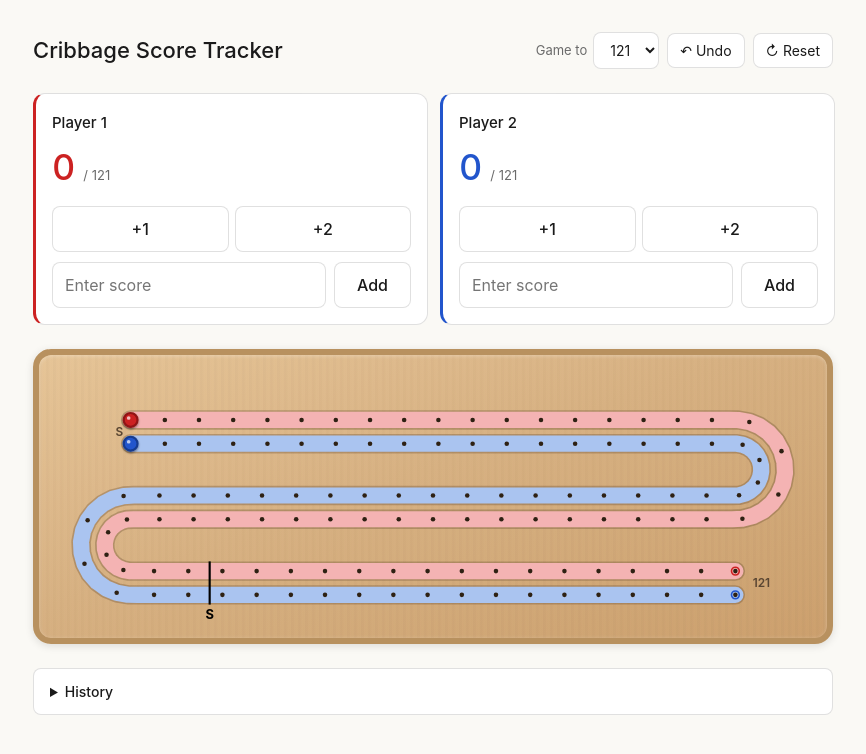
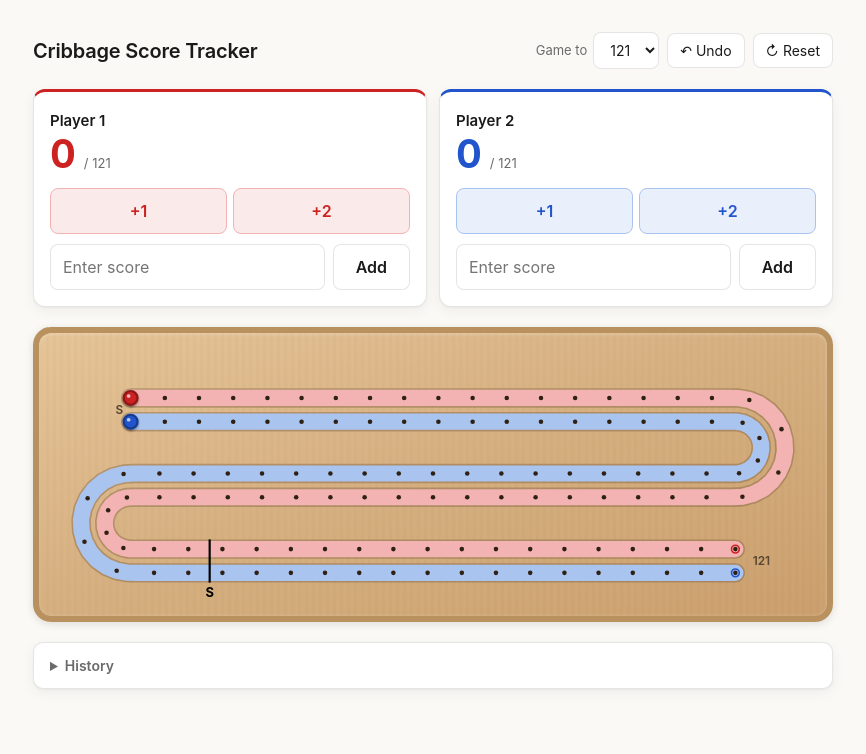
Before and after one commit to Victor-tsingh/Cribbage-Tracker, a Flask app: page / in a window 1280 px wide. Shown: the top 754 px of the page, without its empty margins (207-1073 px from the left). Run offline with Flask 3, Linux system fonts and the light colour scheme.

Commit message:
Update style.css

```diff
--- a/Crib-project/static/style.css
+++ b/Crib-project/static/style.css
@@ -1,16 +1,20 @@
 :root {
   --p1: #cc2222;
   --p1-light: #f4b3b3;
+  --p1-tint: #fbeaea;
   --p2: #2255cc;
   --p2-light: #aac4f0;
+  --p2-tint: #e9effb;
   --bg: #faf9f5;
   --surface: #ffffff;
   --surface-alt: #f1efe8;
-  --border: rgba(0, 0, 0, 0.12);
+  --border: rgba(0, 0, 0, 0.10);
   --text: #1a1a1a;
   --text-muted: #6b6b6b;
-  --success-bg: #E1F5EE;
-  --success-text: #04342C;
+  --success-bg: #e1f5ee;
+  --success-text: #04342c;
+  --radius: 12px;
+  --shadow-card: 0 1px 2px rgba(0, 0, 0, 0.04), 0 4px 14px rgba(0, 0, 0, 0.05);
 }
 
 * { box-sizing: border-box; }
@@ -20,7 +24,7 @@ body {
   background: var(--bg);
   color: var(--text);
   margin: 0;
-  padding: 2rem 1rem;
+  padding: 2rem 1rem 3rem;
   line-height: 1.5;
 }
 
@@ -35,12 +39,13 @@ header {
   align-items: center;
   gap: 1rem;
   flex-wrap: wrap;
-  margin-bottom: 1.5rem;
+  margin-bottom: 1.25rem;
 }
 
 h1 {
-  font-size: 22px;
-  font-weight: 500;
+  font-size: 20px;
+  font-weight: 600;
+  letter-spacing: -0.01em;
   margin: 0;
 }
 
@@ -62,26 +67,38 @@ button, select, input {
   font-family: inherit;
   font-size: 14px;
   padding: 8px 12px;
-  border: 0.5px solid var(--border);
+  border: 1px solid var(--border);
   border-radius: 8px;
   background: var(--surface);
   color: var(--text);
   cursor: pointer;
-  transition: background 0.15s, transform 0.05s;
+  transition: background 0.15s, border-color 0.15s, transform 0.05s;
 }
 
-button:hover { background: var(--surface-alt); }
-button:active { transform: scale(0.97); }
+button:hover:not(:disabled) { background: var(--surface-alt); }
+button:active:not(:disabled) { transform: scale(0.97); }
+
+button:disabled {
+  opacity: 0.45;
+  cursor: not-allowed;
+}
+
+:focus-visible {
+  outline: 2px solid #4a7bd4;
+  outline-offset: 2px;
+}
 
 input[type="number"], input[type="text"] {
   cursor: text;
 }
 
+/* ---- Player cards ---- */
+
 .players {
   display: grid;
   grid-template-columns: 1fr 1fr;
   gap: 12px;
-  margin-bottom: 1.5rem;
+  margin-bottom: 1.25rem;
 }
 
 @media (max-width: 600px) {
@@ -89,30 +106,63 @@ input[type="number"], input[type="text"] {
 }
 
 .player-card {
+  position: relative;             /* anchor for the "nice" toast */
   background: var(--surface);
-  border: 0.5px solid var(--border);
-  border-radius: 12px;
+  border: 1px solid var(--border);
+  border-radius: var(--radius);
   padding: 16px;
+  box-shadow: var(--shadow-card);
 }
 
-.player-card[data-player="0"] { border-left: 3px solid var(--p1); }
-.player-card[data-player="1"] { border-left: 3px solid var(--p2); }
+.player-card[data-player="0"] { border-top: 3px solid var(--p1); }
+.player-card[data-player="1"] { border-top: 3px solid var(--p2); }
+
+.card-top {
+  display: flex;
+  align-items: center;
+  justify-content: space-between;
+  gap: 8px;
+  margin-bottom: 6px;
+}
 
 .player-name {
-  width: 100%;
+  flex: 1;
+  min-width: 0;
   font-size: 15px;
-  font-weight: 500;
+  font-weight: 600;
   border: none;
   background: transparent;
-  padding: 0;
-  margin-bottom: 8px;
+  padding: 2px 4px;
+  margin: 0 0 0 -4px;
+  border-radius: 4px;
 }
 
+.player-name:hover { background: var(--surface-alt); }
 .player-name:focus {
   outline: none;
   background: var(--surface-alt);
-  padding: 2px 4px;
-  border-radius: 4px;
+}
+
+.dealer-chip {
+  flex-shrink: 0;
+  font-size: 11px;
+  font-weight: 600;
+  text-transform: uppercase;
+  letter-spacing: 0.04em;
+  padding: 3px 9px;
+  border-radius: 999px;
+  border: 1px solid var(--border);
+  background: transparent;
+  color: var(--text-muted);
+}
+
+.dealer-chip:not(.active) { opacity: 0.55; }
+
+.dealer-chip.active {
+  background: #2e2113;
+  border-color: #2e2113;
+  color: #f5ead8;
+  opacity: 1;
 }
 
 .score-row {
@@ -123,9 +173,10 @@ input[type="number"], input[type="text"] {
 }
 
 .score {
-  font-size: 36px;
-  font-weight: 500;
+  font-size: 40px;
+  font-weight: 650;
   font-variant-numeric: tabular-nums;
+  line-height: 1.1;
 }
 
 .score[data-player="0"] { color: var(--p1); }
@@ -135,6 +186,18 @@ input[type="number"], input[type="text"] {
   font-size: 13px;
   color: var(--text-muted);
 }
+
+.lead-badge {
+  margin-left: auto;
+  font-size: 11px;
+  font-weight: 600;
+  padding: 2px 8px;
+  border-radius: 999px;
+  background: var(--surface-alt);
+  color: var(--text-muted);
+}
+
+.lead-badge.hidden { display: none; }
 
 .peg-buttons {
   display: flex;
@@ -148,8 +211,23 @@ input[type="number"], input[type="text"] {
   min-width: 56px;
   padding: 12px 10px;
   font-size: 16px;
-  font-weight: 500;
+  font-weight: 600;
 }
+
+/* Tint each player's peg buttons in their own color */
+.player-card[data-player="0"] .peg-btn {
+  background: var(--p1-tint);
+  border-color: var(--p1-light);
+  color: var(--p1);
+}
+.player-card[data-player="0"] .peg-btn:hover:not(:disabled) { background: var(--p1-light); }
+
+.player-card[data-player="1"] .peg-btn {
+  background: var(--p2-tint);
+  border-color: var(--p2-light);
+  color: var(--p2);
+}
+.player-card[data-player="1"] .peg-btn:hover:not(:disabled) { background: var(--p2-light); }
 
 .custom-row {
   display: flex;
@@ -166,8 +244,37 @@ input[type="number"], input[type="text"] {
 .custom-btn {
   padding: 12px 22px;
   font-size: 16px;
-  font-weight: 500;
+  font-weight: 600;
 }
+
+/* ---- The "nice" toast at exactly 69 ---- */
+
+.nice-toast {
+  position: absolute;
+  top: 44px;
+  left: 50%;
+  transform: translateX(-50%);
+  background: #2e2113;
+  color: #f5ead8;
+  font-size: 14px;
+  font-weight: 600;
+  padding: 6px 16px;
+  border-radius: 999px;
+  pointer-events: none;
+  box-shadow: 0 4px 12px rgba(0, 0, 0, 0.25);
+  animation: nice-pop 1.4s ease-out forwards;
+  z-index: 10;
+}
+
+@keyframes nice-pop {
+  0%   { opacity: 0; transform: translateX(-50%) translateY(6px) scale(0.85); }
+  12%  { opacity: 1; transform: translateX(-50%) translateY(0) scale(1.05); }
+  20%  { transform: translateX(-50%) translateY(0) scale(1); }
+  75%  { opacity: 1; }
+  100% { opacity: 0; transform: translateX(-50%) translateY(-10px) scale(0.95); }
+}
+
+/* ---- Board ---- */
 
 .board-wrapper {
   background:
@@ -182,7 +289,7 @@ input[type="number"], input[type="text"] {
   border: 6px solid #b8915f;
   border-radius: 18px;
   padding: 12px 16px;
-  margin-bottom: 1.5rem;
+  margin-bottom: 1.25rem;
   box-shadow: inset 0 1px 4px rgba(255, 255, 255, 0.3), 0 2px 8px rgba(0, 0, 0, 0.12);
 }
 
@@ -192,29 +299,35 @@ input[type="number"], input[type="text"] {
   display: block;
 }
 
+/* ---- Winner banner ---- */
+
 .winner-banner {
   background: var(--success-bg);
   color: var(--success-text);
   padding: 12px 16px;
-  border-radius: 8px;
-  font-weight: 500;
+  border-radius: 10px;
+  font-weight: 600;
   text-align: center;
   margin-bottom: 1rem;
 }
 
 .winner-banner.hidden { display: none; }
 
+/* ---- History ---- */
+
 .history-panel {
   background: var(--surface);
-  border: 0.5px solid var(--border);
-  border-radius: 8px;
+  border: 1px solid var(--border);
+  border-radius: 10px;
   padding: 12px 16px;
+  box-shadow: var(--shadow-card);
 }
 
 .history-panel summary {
   cursor: pointer;
   font-size: 14px;
-  font-weight: 500;
+  font-weight: 600;
+  color: var(--text-muted);
 }
 
 #history-log {
@@ -227,15 +340,24 @@ input[type="number"], input[type="text"] {
 
 .history-item {
   padding: 6px 0;
-  border-bottom: 0.5px solid var(--border);
+  border-bottom: 1px solid var(--border);
   display: flex;
   gap: 8px;
 }
 
 .history-item:last-child { border-bottom: none; }
 
-.history-item .who { font-weight: 500; }
+.history-item .who { font-weight: 600; }
 .history-item .who.p0 { color: var(--p1); }
 .history-item .who.p1 { color: var(--p2); }
+.history-item .hist-after { color: #999; }
+.history-item .hist-time { color: #bbb; margin-left: auto; }
 
 .empty { color: var(--text-muted); font-style: italic; }
+
+@media (prefers-reduced-motion: reduce) {
+  *, *::before, *::after {
+    animation-duration: 0.01ms !important;
+    transition-duration: 0.01ms !important;
+  }
+}
```
